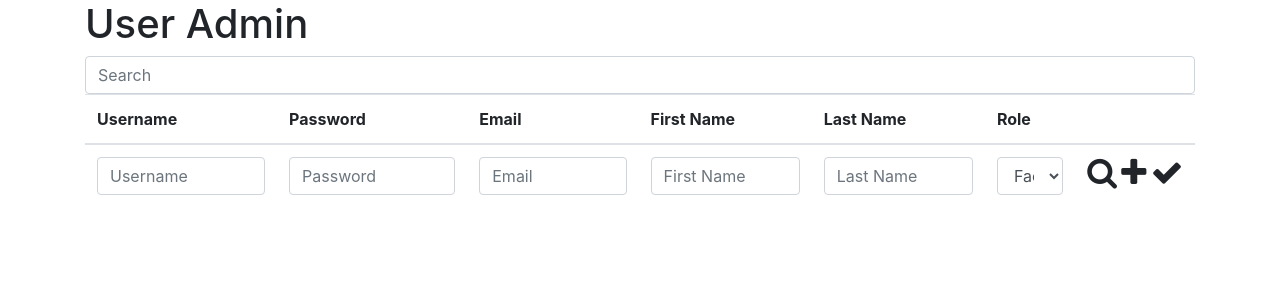
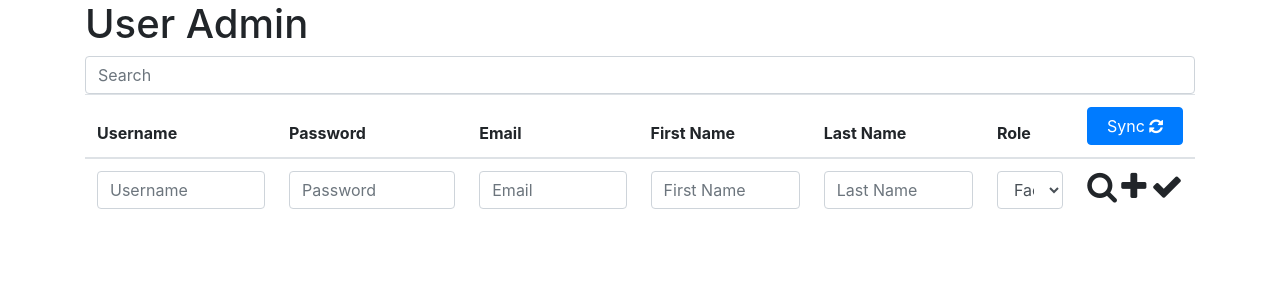
Before and after one commit to whysgai/EdTeach_Server_Java, a web app: page /user_admin/user-admin.template.client.html in a window 1280 px wide. Shown: the part 56-356 px from the top of the page. Run offline with its HTML, style and script files only (its server is not run), Linux system fonts and the light colour scheme; data that the repository does not hold is empty.

Commit message:
feat: Add sync button to html

```diff
--- a/src/main/webapp/css/styles.css
+++ b/src/main/webapp/css/styles.css
@@ -20,6 +20,10 @@
 
 .hide {
     display: none;
+}
+
+.header-button {
+    padding: .5rem
 }
 
 .font-black {
--- a/src/main/webapp/user_admin/user-admin.template.client.html
+++ b/src/main/webapp/user_admin/user-admin.template.client.html
@@ -16,10 +16,10 @@
         <link rel="stylesheet" href="https://maxcdn.bootstrapcdn.com/font-awesome/4.7.0/css/font-awesome.min.css"/>
         <link href="../css/styles.css" rel="stylesheet" />
 <!--        <link href="user-admin.style.client.css" rel="stylesheet" />-->
-        <script
-                src="https://ajax.googleapis.com/ajax/libs/jquery/3.3.1/jquery.min.js"></script>
+        <script src="https://ajax.googleapis.com/ajax/libs/jquery/3.3.1/jquery.min.js"></script>
         <script src="../services/user.service.client.js"></script>
         <script src="user-admin.controller.client.js"></script>
+
     </head>
     <body>
         <nav class="navbar navbar-expand-lg navbar-dark bg-dark">
@@ -34,6 +34,9 @@
         <div class="container">
             <h1>User Admin</h1>
             <input class="form-control mr-sm-2" type="search" placeholder="Search" aria-label="Search" id="userSearch">
+
+
+
             <table class="table">
                 <thead>
                     <tr>
@@ -43,7 +46,13 @@
                         <th>First Name</th>
                         <th>Last Name</th>
                         <th>Role</th>
-                        <th>&nbsp;</th>
+                        <th class="header-button">
+                            <button class="btn btn-primary my-2 my-sm-0 col-12" type="submit">
+                                <span>Sync</span>
+                                <i class="fa fa-refresh" aria-hidden="true"></i>
+                            </button>
+                        </th>
+<!--                        <th>&nbsp;</th>-->
                     </tr>
                     <tr class="wbdv-form">
                         <td><input id="usernameFld" class="form-control"
```
Also changed, not shown: src/main/webapp/user_admin/user-admin.style.client.css (added).
